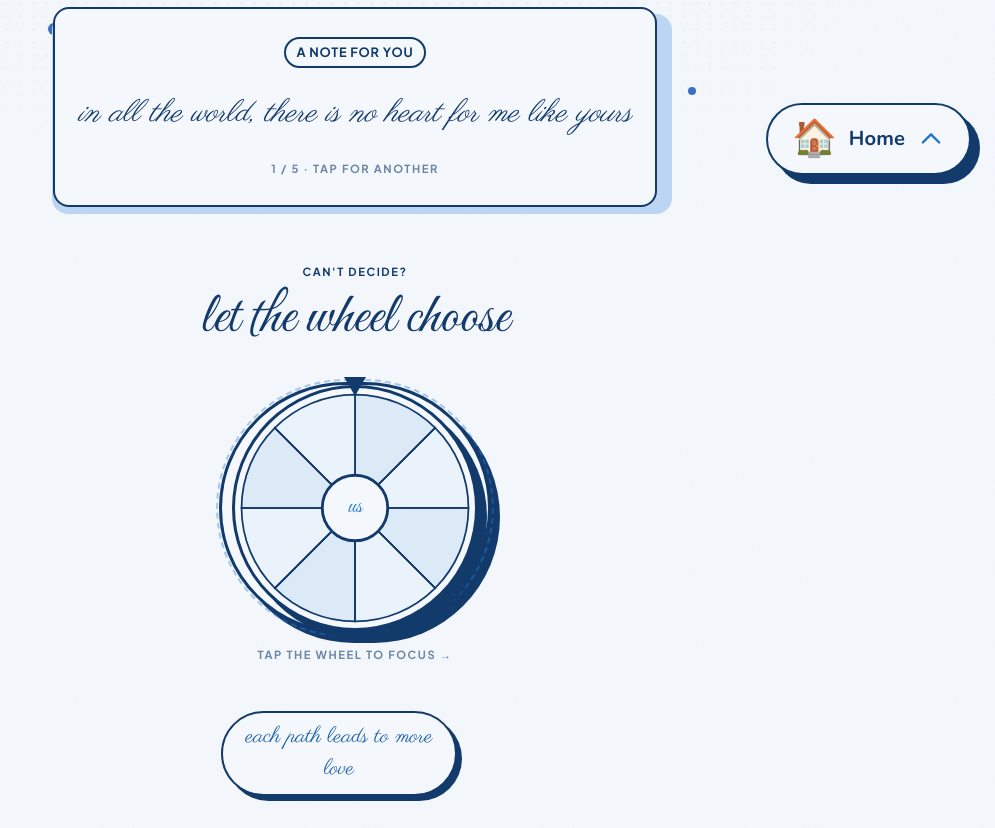
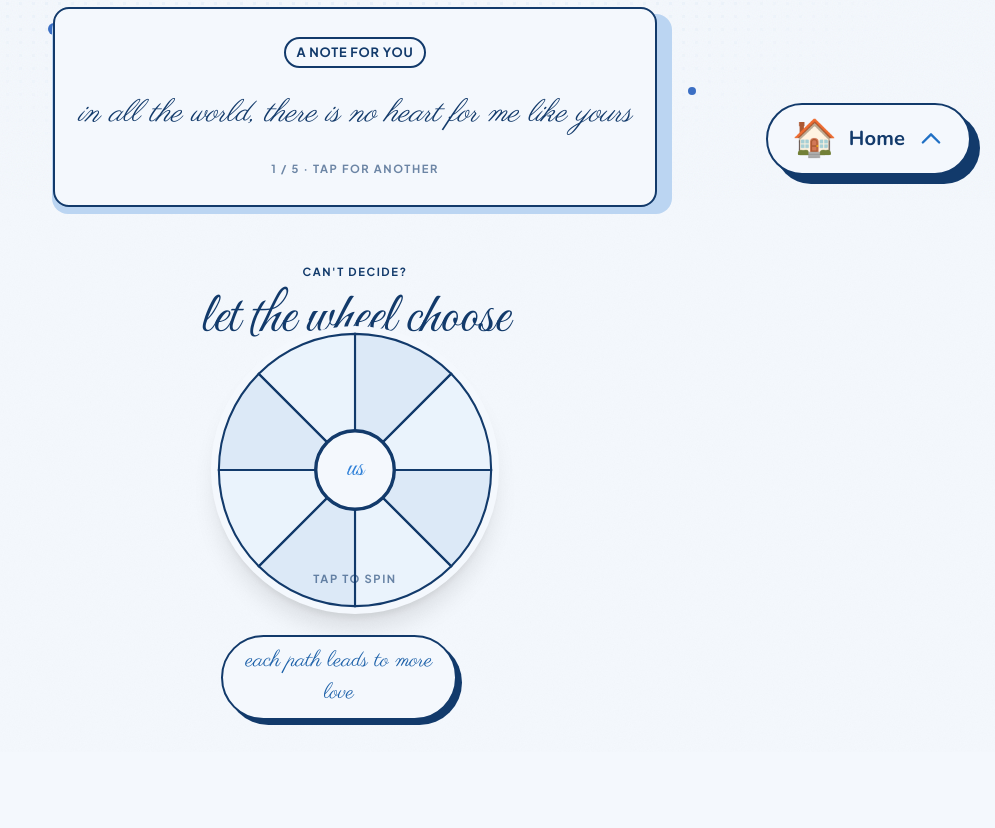
Before and after one commit to femnixx/anniversary, a React (Vite) app: page /#/options in a window 1280 px wide. Shown: the part 601-1429 px from the top of the page, without its empty margins (285-1280 px from the left). After the commit the page ends 1353 px from the top, so only its background shows below. Built offline with nearby package versions, Linux system fonts and the light colour scheme.

Commit message:
Refactor DateWheel: single-render modal, fullscreen overlay, close interaction

```diff
--- a/src/components/DateWheel.tsx
+++ b/src/components/DateWheel.tsx
@@ -3,20 +3,19 @@
 import { useCallback, useEffect, useRef, useState } from "react";
 import { motion } from "framer-motion";
 
-/* ═══════════════════════════════════════════════════════════════
+/* ==================================================================
    Spin-for-our-next-adventure wheel.
 
    Three states:
      PREVIEW   – a quiet, label-free disc you can click to focus.
-     FOCUSED   – the wheel scrolls into view, scales up, and the slice
-                 labels are revealed with outward-oriented text.
+     FOCUSED   – fullscreen modal with the large wheel and labels.
      SPINNING  – a CSS rotation animation decelerates to a winner.
 
    Only `transform` is ever transitioned on the wheel itself, so the
    spin costs no layout. The landing wedge is derived from the final
    rotation rather than chosen at random, so what you see is what the
    maths says it is.
-   ═══════════════════════════════════════════════════════════════ */
+   ================================================================== */
 
 interface DateIdea {
   label: string;
@@ -67,119 +66,46 @@ function wedge(i: number) {
   );
 }
 
-export default function DateWheel() {
-  // 1. Component states
-  const [isPreviewMode, setIsPreviewMode] = useState(true);
-  const [rotationDegree, setRotationDegree] = useState(0);
-  const [isSpinning, setIsSpinning] = useState(false);
-  const [picked, setPicked] = useState<number | null>(null);
-
-  const wheelRef = useRef<HTMLDivElement>(null);
-  const spinTimer = useRef<number | undefined>(undefined);
-
-  useEffect(() => () => window.clearTimeout(spinTimer.current), []);
-
+const WheelSvg = ({
+  showLabels,
+  showSpinButton,
+  rotationDegree,
+  isSpinning,
+  picked,
+  onSpinClick,
+}: {
+  showLabels: boolean;
+  showSpinButton: boolean;
+  rotationDegree: number;
+  isSpinning: boolean;
+  picked: number | null;
+  onSpinClick: () => void;
+}) => {
   const reduced =
     typeof window !== "undefined" &&
     window.matchMedia?.("(prefers-reduced-motion: reduce)").matches;
 
-  // 4. Rotation calculation
-  const handleSpinClick = useCallback(() => {
-    if (isSpinning) return;
-
-    /* always spin forward by at least SPIN_EXTRA_TURNS full rotations,
-       plus a random 0–359deg offset so every spin is unique */
-    const newDegrees = rotationDegree + 360 * SPIN_EXTRA_TURNS + Math.floor(Math.random() * 360);
-
-    setIsSpinning(true);
-    setPicked(null);
-    setRotationDegree(newDegrees);
-
-    spinTimer.current = window.setTimeout(() => {
-      setIsSpinning(false);
-      /* Which slice is at the top (0deg) after the final rotation? */
-      const landed = Math.round(((360 - (newDegrees % 360)) / STEP) % N);
-      setPicked((landed + N) % N);
-    }, SPIN_DURATION);
-  }, [isSpinning, rotationDegree]);
-
-  // 3. Interaction & viewport focus
-  const handlePreviewClick = useCallback(() => {
-    setIsPreviewMode(false);
-    wheelRef.current?.scrollIntoView({ behavior: "smooth", block: "center" });
-  }, []);
-
-  const label = picked !== null ? IDEAS[picked].label : null;
+  const spinTransition = isSpinning
+    ? "transform 4s cubic-bezier(0.25, 0.1, 0.25, 1)"
+    : reduced
+      ? "transform 0.9s ease-out"
+      : "transform 0.3s ease-out";
 
   return (
     <div
-      className="relative mx-auto flex flex-col items-center gap-3"
-      ref={wheelRef}
-    >
-      {/* 3. Preview vs focused: the size is driven by isPreviewMode, with
-           a smooth transition so the zoom-in reads as deliberate. */}
-      <div
-        className={`
-          relative mx-auto rounded-full bg-cream-50 border-[3px] border-rose-700 plate-lg
-          flex items-center justify-center
-          transition-all duration-700 ease-out
-          ${
-            isPreviewMode
-              ? "w-[clamp(14rem,36vw,17rem)] cursor-pointer ring-2 ring-rose-200 hover:ring-rose-400"
-              : "w-[clamp(20rem,48vw,26rem)] cursor-pointer"
-          }
-        `}
-      >
-        {/* Preview: a subtle pulse hints that the wheel is tappable */}
-        {isPreviewMode && (
-          <motion.div
-            className="absolute -inset-1.5 rounded-full border-2 border-dashed border-rose-400 opacity-50"
-            animate={{ opacity: [0.3, 0.6, 0.3] }}
-            transition={{ duration: 2, repeat: Infinity, ease: "easeInOut" }}
-            aria-hidden="true"
-          />
-        )}
-
-        {/* Pointer marker at top */}
-        <div className="absolute left-1/2 -top-2 z-10 -translate-x-1/2" aria-hidden="true">
-          <div className="h-0 w-0 border-x-[11px] border-t-[19px] border-x-transparent border-t-rose-700" />
-        </div>
-
-        {/* Click capture: preview → focus, focused → spin */}
-        <div
-          className="absolute inset-0 rounded-full cursor-pointer"
-          onClick={isPreviewMode ? handlePreviewClick : handleSpinClick}
-          onKeyDown={(e) => {
-            if (isPreviewMode && (e.key === "Enter" || e.key === " ")) {
-              e.preventDefault();
-              handlePreviewClick();
-            }
+      className="relative rounded-full bg-cream-50 shadow-xl will-change-transform"
+      style={{
+        transform: `rotate(${rotationDegree}deg)`,
+        transition: spinTransition,
       }}
-          role={isPreviewMode ? "button" : undefined}
-          tabIndex={isPreviewMode ? 0 : -1}
-          aria-label={isPreviewMode ? "Focus the adventure wheel" : "Spin the wheel"}
-        />
-
-        {/* The wheel ring — rotates via transform */}
-        <div
-          className="relative rounded-full bg-cream-50 border-[3px] border-rose-700 plate-lg will-change-transform"
-          style={{
-            /* 4. Rotation via CSS transform with smooth transition */
-            transform: `rotate(${rotationDegree}deg)`,
-            transition: isSpinning
-              ? "transform 4s cubic-bezier(0.25, 0.1, 0.25, 1)"
-              : reduced
-                ? "transform 0.9s ease-out"
-                : "transform 0.3s ease-out",
-          }}
+      onClick={showSpinButton ? onSpinClick : undefined}
     >
       <svg
         viewBox="0 0 220 220"
-            className="block h-[clamp(11rem,32vw,15rem)] w-[clamp(11rem,32vw,15rem)]"
+        className="block h-[clamp(14rem,36vw,18rem)] w-[clamp(14rem,36vw,18rem)]"
         role="img"
         aria-label="Wheel of date ideas"
       >
-            {/* 2. Render logic: slices always visible, labels only in focused mode */}
         {IDEAS.map((idea, i) => {
           const lit = picked === i;
           const midAngle = i * STEP + STEP / 2;
@@ -193,7 +119,6 @@ export default function DateWheel() {
                 stroke="#123a6b"
                 strokeWidth="1.6"
               />
-                  {/* Slice divider lines */}
               <line
                 x1={polar(i * STEP, R_IN)[0]}
                 y1={polar(i * STEP, R_IN)[1]}
@@ -202,8 +127,7 @@ export default function DateWheel() {
                 stroke="#123a6b"
                 strokeWidth="1.4"
               />
-                  {/* Labels only in interactive / focused mode */}
-                  {!isPreviewMode && (
+              {showLabels && (
                 <text
                   x={tx}
                   y={ty}
@@ -212,7 +136,6 @@ export default function DateWheel() {
                   style={{
                     font: "700 9.5px 'Plus Jakarta Sans', system-ui, sans-serif",
                     letterSpacing: "0.4px",
-                        /* Orient the text to read outward from the centre */
                     transform: `rotate(${midAngle}deg) translate(${R_TEXT - R_IN}px) rotate(${-midAngle}deg)`,
                     transformBox: "auto",
                     transformOrigin: "center",
@@ -241,9 +164,9 @@ export default function DateWheel() {
           us
         </text>
 
-            {/* Central SPIN button (only when focused) */}
-            {!isPreviewMode && (
-              <g>
+        {/* Central SPIN button — only shown when in interactive (focused) mode */}
+        {showSpinButton && (
+          <>
             <circle
               cx={C}
               cy={C}
@@ -264,32 +187,156 @@ export default function DateWheel() {
             >
               {isSpinning ? "SPIN…" : "SPIN"}
             </text>
-              </g>
+          </>
         )}
       </svg>
     </div>
+  );
+};
+
+export default function DateWheel() {
+  const [isPreviewMode, setIsPreviewMode] = useState(true);
+  const [rotationDegree, setRotationDegree] = useState(0);
+  const [isSpinning, setIsSpinning] = useState(false);
+  const [picked, setPicked] = useState<number | null>(null);
+
+  const wheelRef = useRef<HTMLDivElement>(null);
+  const spinTimer = useRef<number | undefined>(undefined);
+
+  useEffect(() => () => window.clearTimeout(spinTimer.current), []);
+
+  const handlePreviewClick = useCallback(() => {
+    setIsPreviewMode(false);
+    wheelRef.current?.scrollIntoView({ behavior: "smooth", block: "center" });
+  }, []);
+
+  const handleClose = useCallback(() => {
+    setRotationDegree(0);
+    setPicked(null);
+    setIsSpinning(false);
+    setIsPreviewMode(true);
+  }, []);
+
+  const handleSpinClick = useCallback(() => {
+    if (isSpinning) return;
+
+    const newDegrees =
+      rotationDegree + 360 * SPIN_EXTRA_TURNS + Math.floor(Math.random() * 360);
+
+    setIsSpinning(true);
+    setPicked(null);
+    setRotationDegree(newDegrees);
+
+    spinTimer.current = window.setTimeout(() => {
+      setIsSpinning(false);
+      const landed = Math.round(((360 - (newDegrees % 360)) / STEP) % N);
+      setPicked((landed + N) % N);
+    }, SPIN_DURATION);
+  }, [isSpinning, rotationDegree]);
+
+  const label = picked !== null ? IDEAS[picked].label : null;
+
+  /* 1. STATE RENDERING LOGIC: Only ONE wheel instance at any time. */
+  if (isPreviewMode) {
+    /* PREVIEW: small, plain, label-free wheel in normal page flow */
+    return (
+      <div
+        className="relative mx-auto flex w-fit flex-col items-center gap-3"
+        ref={wheelRef}
+      >
+        <motion.div
+          className="relative mx-auto flex h-[clamp(9rem,24vw,11rem)] w-[clamp(9rem,24vw,11rem)] cursor-pointer items-center justify-center rounded-full bg-cream-50 ring-2 ring-rose-200 hover:ring-rose-400"
+          onClick={handlePreviewClick}
+          onKeyDown={(e) => {
+            if (e.key === "Enter" || e.key === " ") {
+              e.preventDefault();
+              handlePreviewClick();
+            }
+          }}
+          role="button"
+          tabIndex={0}
+          aria-label="Focus the adventure wheel"
+          whileHover={{ scale: 1.03 }}
+          whileTap={{ scale: 0.98 }}
+        >
+          <motion.div
+            className="absolute -inset-1.5 rounded-full border-2 border-dashed border-rose-400 opacity-50"
+            animate={{ opacity: [0.3, 0.6, 0.3] }}
+            transition={{ duration: 2, repeat: Infinity, ease: "easeInOut" }}
+            aria-hidden="true"
+          />
+          <WheelSvg
+            showLabels={false}
+            showSpinButton={false}
+            rotationDegree={0}
+            isSpinning={false}
+            picked={null}
+            onSpinClick={() => {}}
+          />
+        </motion.div>
+
+        <p className="press-label opacity-60">tap to spin</p>
       </div>
+    );
+  }
 
-      {/* Hint text */}
-      <p className="press-label opacity-60 text-center">
-        {isPreviewMode
-          ? "tap the wheel to focus →"
-          : isSpinning
-            ? "where will it land…"
-            : "tap the wheel or SPIN to go"}
-      </p>
+  /* 2. FOCUSED: fullscreen modal overlay with the large wheel.
+     The wheel renders labels, handles spins, and the result reveals after landing. */
+  return (
+    <>
+      {/* Dim backdrop — click to close */}
+      <div
+        className="fixed inset-0 z-[9998] bg-black/50 backdrop-blur-sm"
+        onClick={handleClose}
+        aria-label="Close"
+      />
+
+      {/* Centered wheel container inside the modal */}
+      <div className="fixed inset-0 z-[9999] flex items-center justify-center">
+        <div
+          className="relative flex items-center justify-center"
+          onClick={(e) => e.stopPropagation()}
+        >
+          {/* 4. Close button */}
+          <button
+            onClick={handleClose}
+            className="absolute -top-14 right-0 rounded-full bg-cream-50 px-3 py-1 text-rose-700 shadow hover:bg-rose-50 press-label"
+            aria-label="Close wheel"
+          >
+            ✕
+          </button>
+
+          <WheelSvg
+            showLabels={!isSpinning}
+            showSpinButton={true}
+            rotationDegree={rotationDegree}
+            isSpinning={isSpinning}
+            picked={picked}
+            onSpinClick={handleSpinClick}
+          />
 
           {/* Result of the last spin */}
           {label && !isSpinning && (
             <motion.div
-          className="ink-chip max-w-[20rem] text-center normal-case tracking-normal"
+              className="ink-chip normal-case tracking-normal"
               initial={{ opacity: 0, y: 10 }}
               animate={{ opacity: 1, y: 0 }}
               transition={{ type: "spring", stiffness: 320, damping: 22 }}
             >
-          <span className="normal-case">{label}</span>
+              {label}
             </motion.div>
           )}
+
+          {/* Hint text */}
+          <p className="press-label absolute -bottom-12 left-1/2 -translate-x-1/2 opacity-60 text-center">
+            {isSpinning
+              ? "where will it land…"
+              : label
+                ? "close or spin again"
+                : "tap the wheel or SPIN to go"}
+          </p>
         </div>
+      </div>
+    </>
   );
 }
```
Lines whose indentation alone changed are shown as unchanged.
